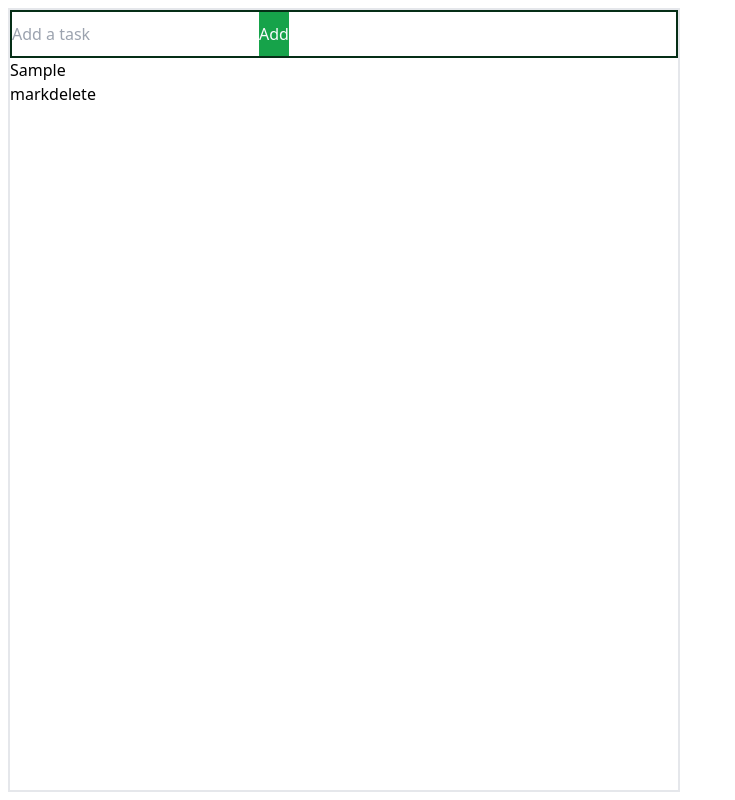
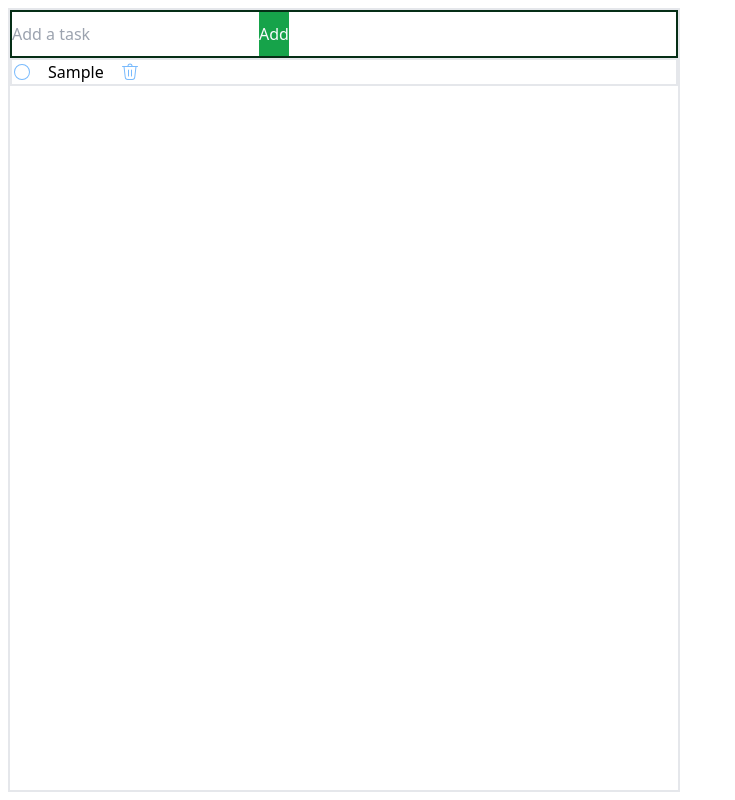
Before and after one commit to dev-bams/ToDo-app, a React (Vite) app: page / in a window 1280 px wide. Both pictures are taken after typing "Sample" into the empty fields and a click on the button "Add". Shown: the whole page, without its empty margins (0-735 px from the left). Built offline with nearby package versions, Linux system fonts and the light colour scheme.

Commit message:
refactored code

```diff
--- /dev/null
+++ b/src/assets/icons/Completed.jsx
@@ -0,0 +1,21 @@
+function Completed() {
+  return (
+    <svg
+      className="fluentIcon checkBox-hover ___12fm75w f1w7gpdv fez10in fg4l7m0"
+      fill="currentColor"
+      aria-hidden="true"
+      width="20"
+      height="20"
+      viewBox="0 0 20 20"
+      xmlns="http://www.w3.org/2000/svg"
+      focusable="false"
+    >
+      <path
+        d="M10 2a8 8 0 110 16 8 8 0 010-16zm0 1a7 7 0 100 14 7 7 0 000-14zm3.36 4.65c.17.17.2.44.06.63l-.06.07-4 4a.5.5 0 01-.64.07l-.07-.06-2-2a.5.5 0 01.63-.77l.07.06L9 11.3l3.65-3.65c.2-.2.51-.2.7 0z"
+        fill="#78BAFD"
+      ></path>
+    </svg>
+  );
+}
+
+export default Completed;
--- /dev/null
+++ b/src/assets/icons/Delete.jsx
@@ -0,0 +1,20 @@
+function Delete() {
+  return (
+    <svg
+      className="fluentIcon ___12fm75w f1w7gpdv fez10in fg4l7m0"
+      fill="currentColor"
+      aria-hidden="true"
+      width="20"
+      height="20"
+      viewBox="0 0 20 20"
+      xmlns="http://www.w3.org/2000/svg"
+    >
+      <path
+        d="M8.5 4h3a1.5 1.5 0 00-3 0zm-1 0a2.5 2.5 0 015 0h5a.5.5 0 010 1h-1.05l-1.2 10.34A3 3 0 0112.27 18H7.73a3 3 0 01-2.98-2.66L3.55 5H2.5a.5.5 0 010-1h5zM5.74 15.23A2 2 0 007.73 17h4.54a2 2 0 001.99-1.77L15.44 5H4.56l1.18 10.23zM8.5 7.5c.28 0 .5.22.5.5v6a.5.5 0 01-1 0V8c0-.28.22-.5.5-.5zM12 8a.5.5 0 00-1 0v6a.5.5 0 001 0V8z"
+        fill="#78BAFD"
+      ></path>
+    </svg>
+  );
+}
+
+export default Delete;
--- /dev/null
+++ b/src/assets/icons/Uncompleted.jsx
@@ -0,0 +1,21 @@
+function Uncompleted() {
+  return (
+    <svg
+      className="fluentIcon ___12fm75w f1w7gpdv fez10in fg4l7m0"
+      fill="currentColor"
+      aria-hidden="true"
+      width="20"
+      height="20"
+      viewBox="0 0 20 20"
+      xmlns="http://www.w3.org/2000/svg"
+      focusable="false"
+    >
+      <path
+        d="M10 3a7 7 0 100 14 7 7 0 000-14zm-8 7a8 8 0 1116 0 8 8 0 01-16 0z"
+        fill="#78BAFD"
+      ></path>
+    </svg>
+  );
+}
+
+export default Uncompleted;
--- a/src/components/ToDo/ToDoItem.jsx
+++ b/src/components/ToDo/ToDoItem.jsx
@@ -1,23 +1,31 @@
 import PropTypes from "prop-types";
+import Uncompleted from "../../assets/icons/Uncompleted";
+import Completed from "../../assets/icons/Completed";
+import Delete from "../../assets/icons/Delete";
 
-function ToDoItem({ toDoID, toDoTitle, deleteToDo, markCompleted }) {
+function ToDoItem({
+  toDoID,
+  toDoTitle,
+  deleteToDo,
+  isToDoCompleted,
+  markCompleted,
+}) {
   return (
-    <div className="todo__item">
-      <h4 className="todo__name">{toDoTitle}</h4>
+    <div className=" flex gap-4 border-2">
       <button
         onClick={() => {
           markCompleted(toDoID);
         }}
       >
-        mark
+        {isToDoCompleted ? <Completed /> : <Uncompleted />}
       </button>
+      <h4>{toDoTitle}</h4>
       <button
-        className="todo__delete"
         onClick={() => {
           deleteToDo(toDoID);
         }}
       >
-        delete
+        <Delete />
       </button>
     </div>
   );
@@ -27,6 +35,7 @@ function ToDoItem({ toDoID, toDoTitle, deleteToDo, markCompleted }) {
 ToDoItem.propTypes = {
   toDoTitle: PropTypes.string.isRequired,
   toDoID: PropTypes.string.isRequired,
+  isToDoCompleted: PropTypes.bool.isRequired,
   deleteToDo: PropTypes.func.isRequired,
   markCompleted: PropTypes.func.isRequired,
 };
--- a/src/components/ToDo/ToDoList.jsx
+++ b/src/components/ToDo/ToDoList.jsx
@@ -2,16 +2,18 @@ import PropTypes from "prop-types"; // Import PropTypes
 import ToDoItem from "./ToDoItem";
 
 function ToDoList({ toDoList, deleteToDo, markCompleted }) {
+  console.log(toDoList);
   // Map over the to-do list and render ToDoItem components
   return (
     <div className="todo__list">
-      {toDoList.map(({ toDoTitle, toDoID }) => {
+      {toDoList.map(({ toDoTitle, toDoID, isToDoCompleted }) => {
         return (
           <ToDoItem
             key={toDoID}
             toDoID={toDoID}
             toDoTitle={toDoTitle}
             deleteToDo={deleteToDo}
+            isToDoCompleted={isToDoCompleted}
             markCompleted={markCompleted}
           />
         );
--- a/src/components/ToDo/ToDoWrapper.jsx
+++ b/src/components/ToDo/ToDoWrapper.jsx
@@ -25,10 +25,9 @@ function ToDoWrapper() {
       if (toDoItem.toDoID === toDoID) {
         return { ...toDoItem, isToDoCompleted: !toDoItem.isToDoCompleted };
       }
-      return toDoItem;
+      return;
     });
     setToDoList(newList);
-    console.log(newList);
   }
 
   useEffect(() => {
--- a/src/styles/index.css
+++ b/src/styles/index.css
@@ -574,6 +574,10 @@ video {
   gap: 1.5rem;
 }
 
+.gap-0 {
+  gap: 0px;
+}
+
 .border-2 {
   border-width: 2px;
 }
```
